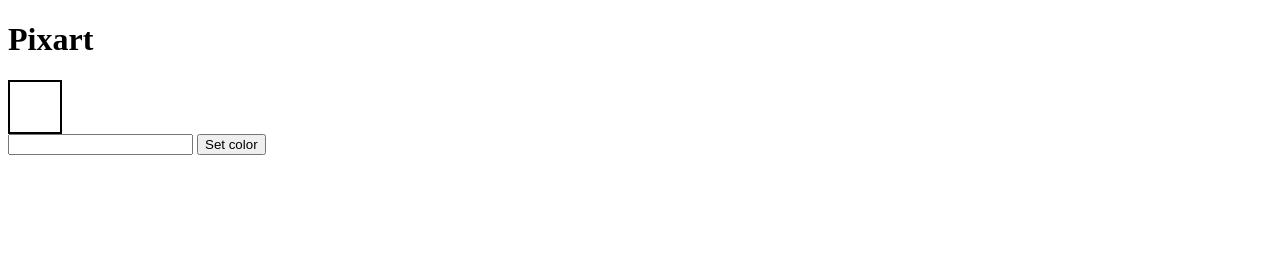
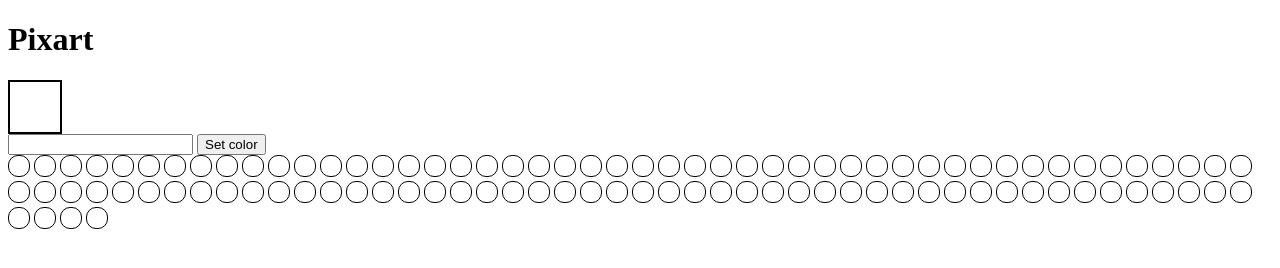
Before and after one commit to KasiaMisirli/pixart_lab, a plain HTML site: page index.html in a window 1280 px wide. Drawn offline with nearby package versions, Linux system fonts and the light colour scheme.

Commit message:
creating divs and appending to body

```diff
--- a/index.html
+++ b/index.html
@@ -12,6 +12,110 @@
     <div id="box"class="color-display"></div>
     <input id="inp" type="text">
     <button id="mybtn"class="set-color">Set color</button>
+    <div class="container">
+    <div class="square"></div>
+    <div class="square"></div>
+    <div class="square"></div>
+    <div class="square"></div>
+    <div class="square"></div>
+    <div class="square"></div>
+    <div class="square"></div>
+    <div class="square"></div>
+    <div class="square"></div>
+    <div class="square"></div>
+    <div class="square"></div>
+    <div class="square"></div>
+    <div class="square"></div>
+    <div class="square"></div>
+    <div class="square"></div>
+    <div class="square"></div>
+    <div class="square"></div>
+    <div class="square"></div>
+    <div class="square"></div>
+    <div class="square"></div>
+    <div class="square"></div>
+    <div class="square"></div>
+    <div class="square"></div>
+    <div class="square"></div>
+    <div class="square"></div>
+    <div class="square"></div>
+    <div class="square"></div>
+    <div class="square"></div>
+    <div class="square"></div>
+    <div class="square"></div>
+    <div class="square"></div>
+    <div class="square"></div>
+    <div class="square"></div>
+    <div class="square"></div>
+    <div class="square"></div>
+    <div class="square"></div>
+    <div class="square"></div>
+    <div class="square"></div>
+    <div class="square"></div>
+    <div class="square"></div>
+    <div class="square"></div>
+    <div class="square"></div>
+    <div class="square"></div>
+    <div class="square"></div>
+    <div class="square"></div>
+    <div class="square"></div>
+    <div class="square"></div>
+    <div class="square"></div>
+    <div class="square"></div>
+    <div class="square"></div>
+    <div class="square"></div>
+    <div class="square"></div>
+    <div class="square"></div>
+    <div class="square"></div>
+    <div class="square"></div>
+    <div class="square"></div>
+    <div class="square"></div>
+    <div class="square"></div>
+    <div class="square"></div>
+    <div class="square"></div>
+    <div class="square"></div>
+    <div class="square"></div>
+    <div class="square"></div>
+    <div class="square"></div>
+    <div class="square"></div>
+    <div class="square"></div>
+    <div class="square"></div>
+    <div class="square"></div>
+    <div class="square"></div>
+    <div class="square"></div>
+    <div class="square"></div>
+    <div class="square"></div>
+    <div class="square"></div>
+    <div class="square"></div>
+    <div class="square"></div>
+    <div class="square"></div>
+    <div class="square"></div>
+    <div class="square"></div>
+    <div class="square"></div>
+    <div class="square"></div>
+    <div class="square"></div>
+    <div class="square"></div>
+    <div class="square"></div>
+    <div class="square"></div>
+    <div class="square"></div>
+    <div class="square"></div>
+    <div class="square"></div>
+    <div class="square"></div>
+    <div class="square"></div>
+    <div class="square"></div>
+    <div class="square"></div>
+    <div class="square"></div>
+    <div class="square"></div>
+    <div class="square"></div>
+    <div class="square"></div>
+    <div class="square"></div>
+    <div class="square"></div>
+    <div class="square"></div>
+    <div class="square"></div>
+    <div class="square"></div>
+
+    </div>
+    <script src="https://code.jquery.com/jquery-1.10.2.js"></script>
     <script src="script.js"></script>
 </body>
 </html>
--- a/script.js
+++ b/script.js
@@ -11,3 +11,4 @@ input.addEventListener("keyup", function(event) {
     document.getElementById("mybtn").click();
   }
 });
+$( ".square" ).append( "<body></body>" );
--- a/style.css
+++ b/style.css
@@ -3,3 +3,11 @@
     height: 50px;
     width:  50px;
 }
+
+.square {
+    border: 1px solid black;
+    border-radius: 10px;
+    height: 20px;
+    width: 20px;
+    display: inline-block;
+}
```
